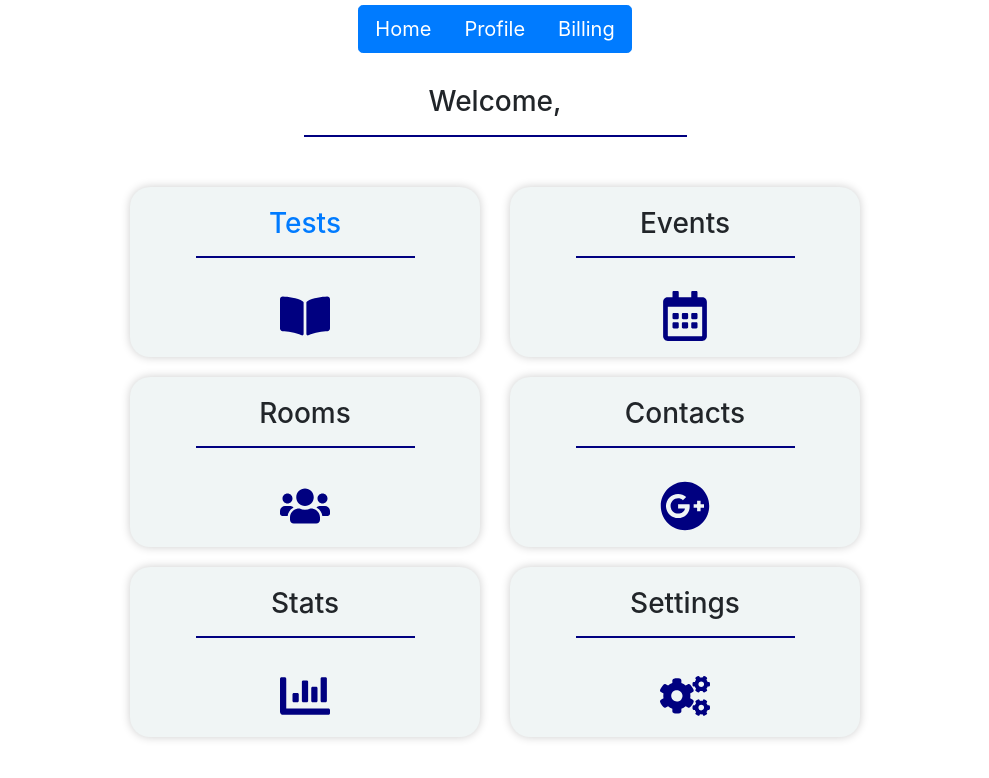
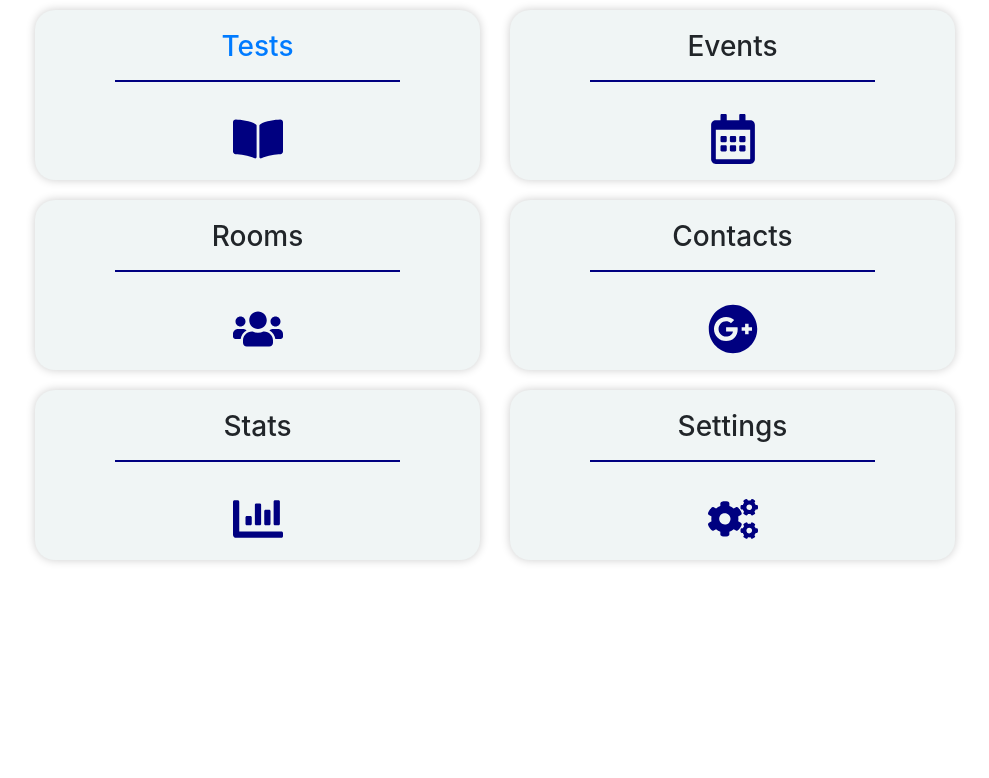
Before and after one commit to chinmaykarmokar/react_edu_app, a React (Create React App) app: page /#/homepage in a window 1280 px wide. Shown: the top 778 px of the page, without its empty margins (145-1134 px from the left). Built offline with nearby package versions, Linux system fonts and the light colour scheme.

Commit message:
routes added

```diff
--- a/src/App.js
+++ b/src/App.js
@@ -4,12 +4,24 @@ import Register from './components/Register/Register';
 import Login from './components/Login/Login';
 import Home from './components/HomeUI/Home';
 import HomeUI from './components/HomeUI/HomeUI';
+import { HashRouter, Switch, Route, Link } from "react-router-dom";
 import './App.css';
 
 class App extends Component{
     render(){
         return(
-          <HomeUI/>
+            <HashRouter>
+                <div>
+                    <Switch>
+                        <Route path = "/" exact component = {HomeUI}>
+                            <HomeUI/>
+                        </Route>
+                        <Route path = "/register" component = {Register}></Route>
+                        <Route path = "/login" component = {Login}></Route>
+                        <Route path = "/homepage" component = {Home}></Route>
+                    </Switch>
+                </div>
+            </HashRouter>
         )
     }
 }
--- a/src/components/HomeUI/Home.js
+++ b/src/components/HomeUI/Home.js
@@ -32,8 +32,8 @@ class Home extends Component{
 			<div>
 				<Container>
 					<Row>
-						<Col md = {2}></Col>
-					    <Col md = {4}>
+						<Col md = {1}></Col>
+					    <Col md = {5}>
 							<a href="/#/test/">
 					        <HomeCards className = "EventCard">
 					        	<h3 className = "Header">Tests</h3>
@@ -44,7 +44,7 @@ class Home extends Component{
 					        </HomeCards>
 							</a>
 					    </Col>
-					    <Col md = {4}>
+					    <Col md = {5}>
 							<HomeCards>
 					        	<h3 className = "Header">Events</h3>
 					        	<hr className = "LineStyle"/>
@@ -53,13 +53,13 @@ class Home extends Component{
 					        	</div>
 					        </HomeCards>
 					    </Col>
-					    <Col md = {2}></Col>
+					    <Col md = {1}></Col>
 				    </Row>
 				</Container>
 				<Container>
 					<Row>
-						<Col md = {2}></Col>
-					    <Col md = {4}>
+						<Col md = {1}></Col>
+					    <Col md = {5}>
 							<HomeCards>
 					        	<h3 className = "Header">Rooms</h3>
 					        	<hr className = "LineStyle"/>
@@ -68,7 +68,7 @@ class Home extends Component{
 					        	</div>
 					        </HomeCards>
 					    </Col>
-					    <Col md = {4}>
+					    <Col md = {5}>
 					        <HomeCards>
 					        	<h3 className = "Header">Contacts</h3>
 					        	<hr className = "LineStyle"/>
@@ -77,13 +77,13 @@ class Home extends Component{
 					        	</div>
 					        </HomeCards>
 					    </Col>
-					    <Col md = {2}></Col>
+					    <Col md = {1}></Col>
 				    </Row>
 				</Container>
 				<Container>
 					<Row>
-						<Col md = {2}></Col>
-					    <Col md = {4}>
+						<Col md = {1}></Col>
+					    <Col md = {5}>
 							<HomeCards>
 					        	<h3 className = "Header">Stats</h3>
 					        	<hr className = "LineStyle"/>
@@ -92,7 +92,7 @@ class Home extends Component{
 					        	</div>
 					        </HomeCards>
 					    </Col>
-					    <Col md = {4}>
+					    <Col md = {5}>
 					        <HomeCards>
 					        	<h3 className = "Header">Settings</h3>
 					        	<hr className = "LineStyle"/>
@@ -101,7 +101,7 @@ class Home extends Component{
 					        	</div>
 					        </HomeCards>
 					    </Col>
-					    <Col md = {2}></Col>
+					    <Col md = {1}></Col>
 				    </Row>
 				</Container>
 			</div>
```
